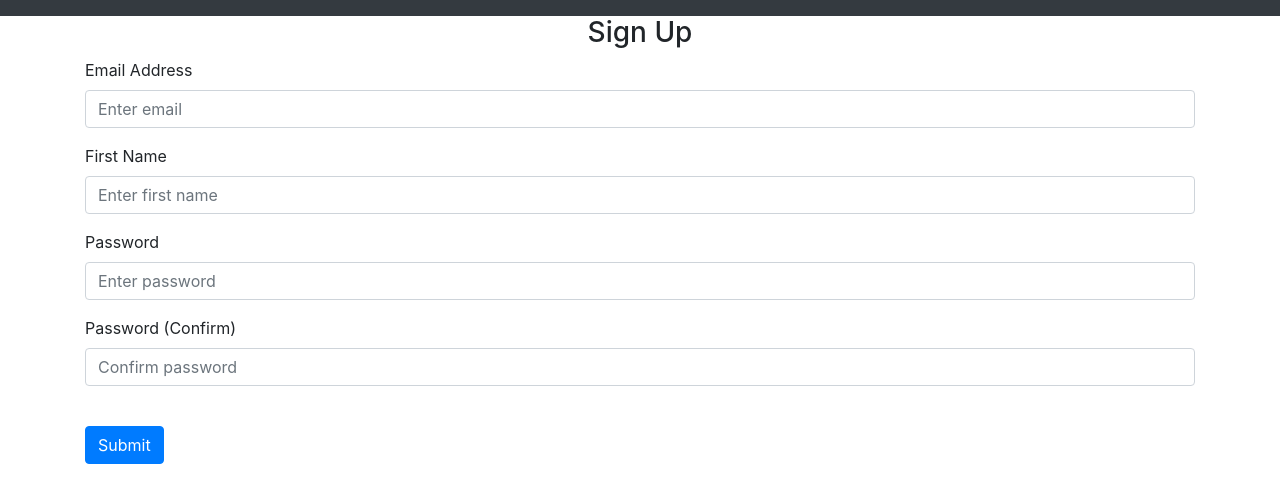
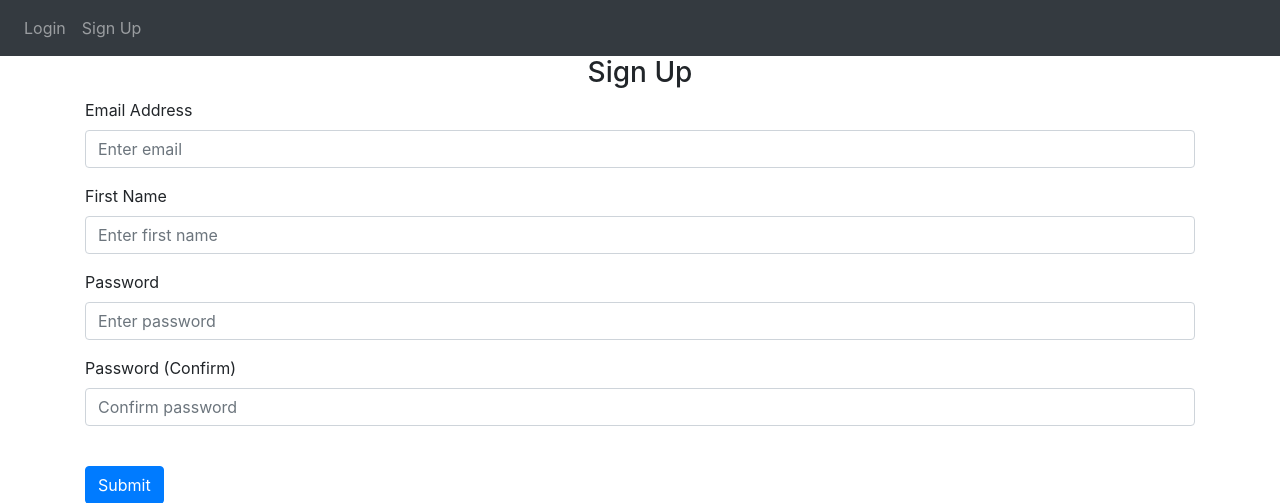
Before and after one commit to jmbajo/mbb-notas, a Flask app: page /usuarios/sign-up in a window 1280 px wide. Shown: the top 503 px of the page. Run offline with Flask 2, Linux system fonts and the light colour scheme; some libraries are stand-ins or nearby versions.

Commit message:
proyecto finalizado

```diff
--- a/controlador_usuario.py
+++ b/controlador_usuario.py
@@ -2,14 +2,29 @@ import random
 
 from flask import Blueprint, render_template, flash, request, url_for, redirect
 from werkzeug.security import generate_password_hash, check_password_hash
-from models import Usuario
+from models import Usuario, Nota
+from flask_login import login_user, logout_user, login_required, current_user
 
 usuarios = Blueprint("usuarios", __name__)
 
-@usuarios.route("/")
+@usuarios.route("/", methods=["POST", "GET"])
+@login_required
 def home():
-    return "usuario OK"
-    # return render_template("home.html")
+    if request.method == "POST":
+        texto = request.form["texto"]
+        if texto == " ":
+            texto = "(Nota Vacia)"
+
+        nueva_nota = Nota(texto=texto, usuario_id=current_user.id)
+
+        from main import db
+        db.session.add(nueva_nota)
+        db.session.commit()
+
+    return render_template('home.html', user=current_user)
+
+
+
 
 @usuarios.route("/login", methods=["GET", "POST"])
 def login():
@@ -21,6 +36,7 @@ def login():
         user = Usuario.query.filter_by(email=email).first()
         if user and check_password_hash(user.password, passw):
             flash("Usuario logueado")
+            login_user(user, remember=True)
             return redirect(url_for("usuarios.home"))
         else:
             flash("Usuario o password incorrectos")
@@ -30,10 +46,19 @@ def login():
         return render_template("login.html")
 
 
+@usuarios.route('/logout')
+def logout():
+    logout_user()
+    return redirect(url_for("usuarios.login"))
+
+
+
+
 @usuarios.route("/sign-up", methods=["GET", "POST"])
 def alta_usuario():
     if request.method == "POST":
         # procesar el formulario y crear un nuevo usuario en la BD
+        print(request.form)
         email = request.form["email"]
         nombre = request.form["firstName"]
         pass1 = request.form["password1"]
@@ -59,8 +84,9 @@ def alta_usuario():
                 db.session.commit()
 
                 flash("Usuario Creado")
+                login_user(nuevo_usuario, remember=True)
                 return render_template("login.html")
-        pass
+
     else:
         return render_template('sign_up.html')
 
--- a/main.py
+++ b/main.py
@@ -1,5 +1,6 @@
 from flask import Flask
 from flask_sqlalchemy import SQLAlchemy
+from flask_login import LoginManager
 
 
 db = SQLAlchemy()
@@ -10,6 +11,18 @@ def init_app():
     app.config["SQLALCHEMY_DATABASE_URI"] = "mysql://root@127.0.0.1:3306/notas-app"
 
     db.init_app(app)
+
+    login_manager = LoginManager()
+    login_manager.login_view = "usuarios.login"
+    login_manager.init_app(app)
+
+
+    @login_manager.user_loader
+    def load_usuario(id):
+        from models import Usuario
+        return Usuario.query.get(int(id))
+
+
 
     from controlador_notas import notas
     from controlador_usuario import usuarios
--- a/models.py
+++ b/models.py
@@ -1,7 +1,8 @@
 from main import db
 from sqlalchemy.sql.functions import now
+from flask_login import UserMixin
 
-class Usuario(db.Model):
+class Usuario(db.Model, UserMixin):
     id = db.Column(db.Integer, primary_key=True)
     nombre = db.Column(db.String(300), nullable=False)
     password = db.Column(db.String(200), nullable=False)
--- a/templates/base.html
+++ b/templates/base.html
@@ -27,18 +27,17 @@
       >
         <span class="navbar-toggler-icon"></span>
       </button>
-{#      <div class="collapse navbar-collapse" id="navbar">
+      <div class="collapse navbar-collapse" id="navbar">
         <div class="navbar-nav">
-          {% if user.is_authenticated %}
-          <a class="nav-item nav-link" id="home" href="/">Home</a>
-          <a class="nav-item nav-link" id="logout" href="/logout">Logout</a>
+          {% if user and user.is_authenticated %}
+          <a class="nav-item nav-link" id="home" href=".//">Home</a>
+          <a class="nav-item nav-link" id="logout" href="./logout">Logout</a>
           {% else %}
-          <a class="nav-item nav-link" id="login" href="/login">Login</a>
-          <a class="nav-item nav-link" id="signUp" href="/sign-up">Sign Up</a>
+          <a class="nav-item nav-link" id="login" href="./login">Login</a>
+          <a class="nav-item nav-link" id="signUp" href="./sign-up">Sign Up</a>
           {% endif %}
         </div>
       </div>
-#}
     </nav>
 
 
```
Also changed, not shown: templates/home.html (+6 -6 lines).
